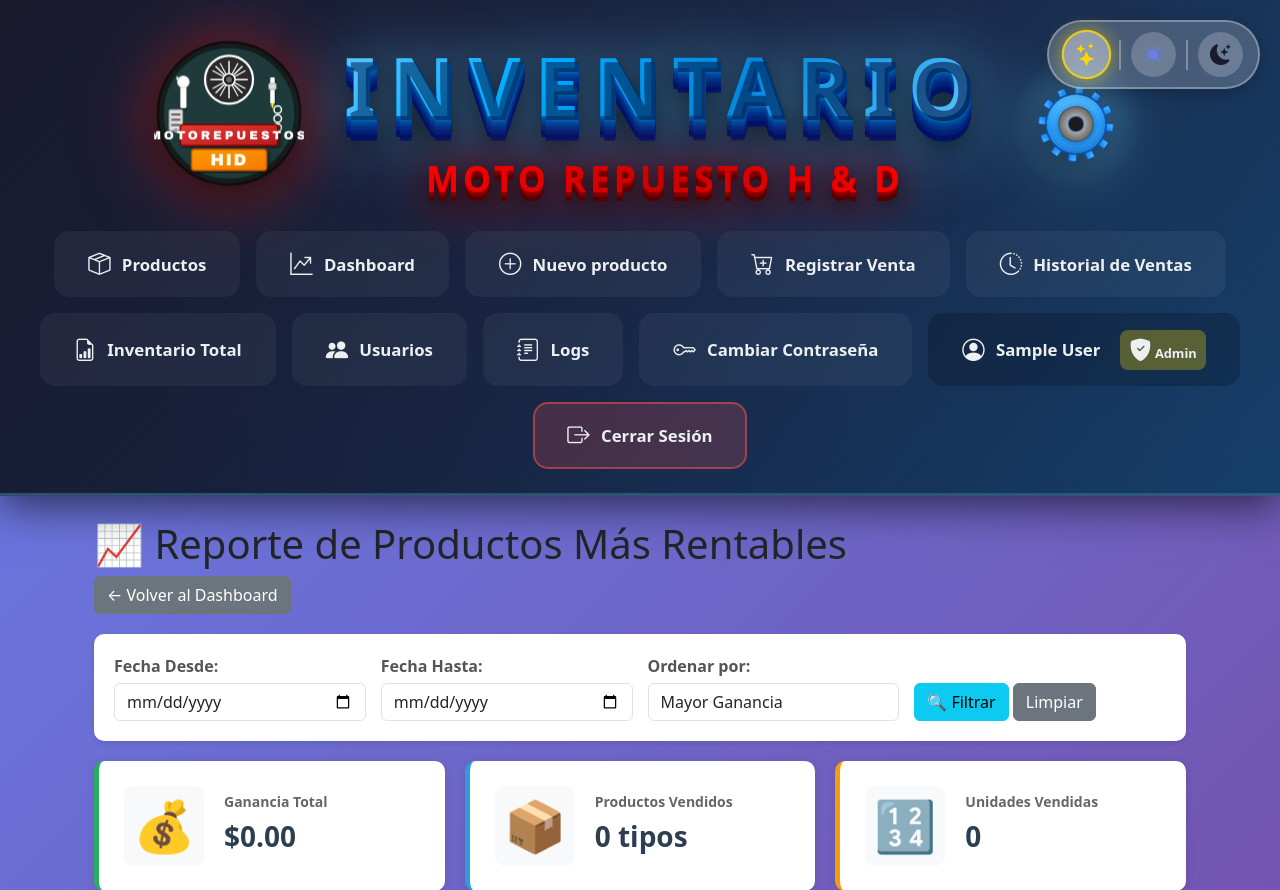
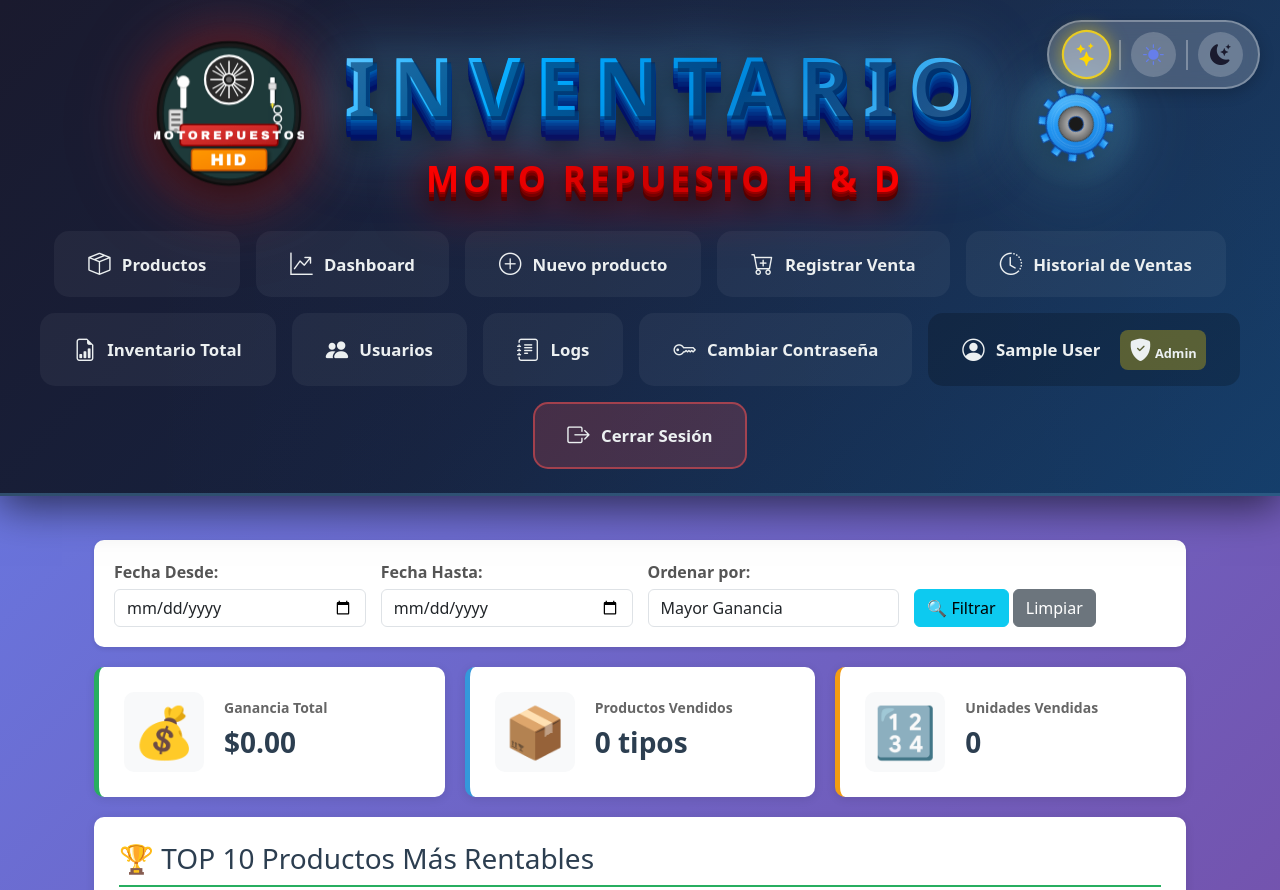
Before and after one commit to codebybrandonprogramming-creator/sistema-inventario-motos, a Flask app: page /reportes/rentabilidad in a window 1280 px wide. Shown: the top 890 px of the page. Run offline with Flask 3, Linux system fonts and the light colour scheme; the visitor is signed in with stand-in values (Sample User, id 1); data that the repository does not hold is empty; some libraries are stand-ins or nearby versions.

Commit message:
Auto-commit: cambios detectados

```diff
--- a/templates/reportes/reporte_rentabilidad.html
+++ b/templates/reportes/reporte_rentabilidad.html
@@ -4,10 +4,7 @@
 
 {% block content %}
 <div class="container">
-    <div class="header-section">
-        <h1>📈 Reporte de Productos Más Rentables</h1>
-        <a href="{{ url_for('dashboard') }}" class="btn btn-secondary">← Volver al Dashboard</a>
-    </div>
+
 
     <!-- Filtros -->
     <div class="filter-section">
```
